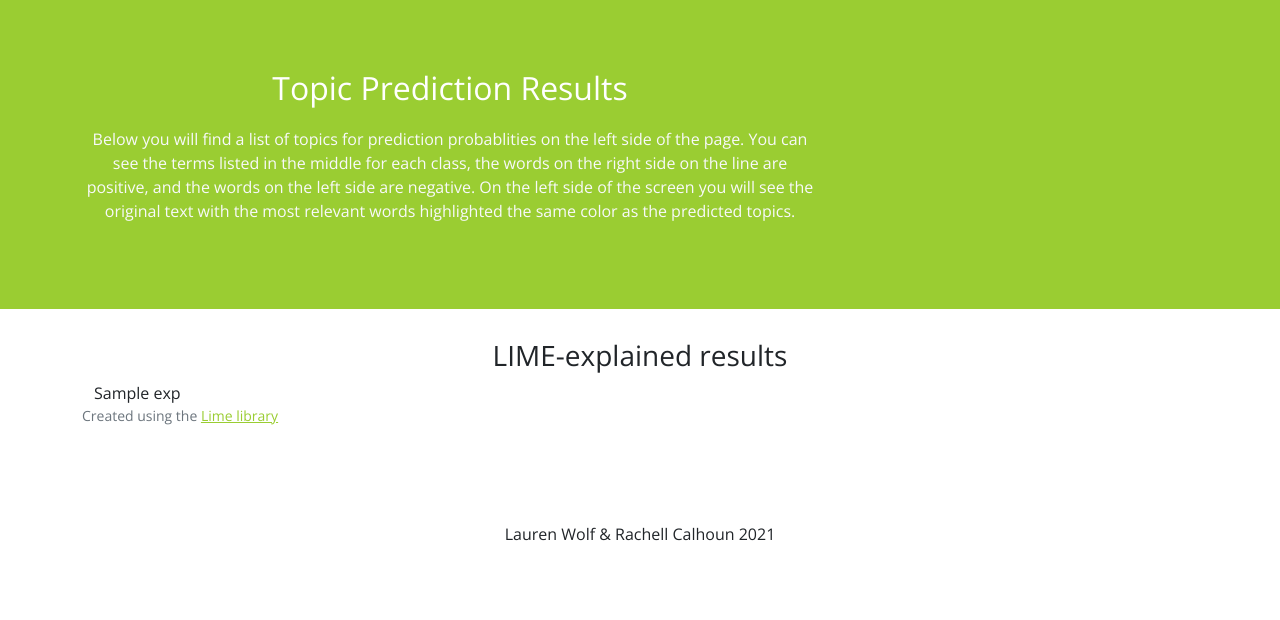
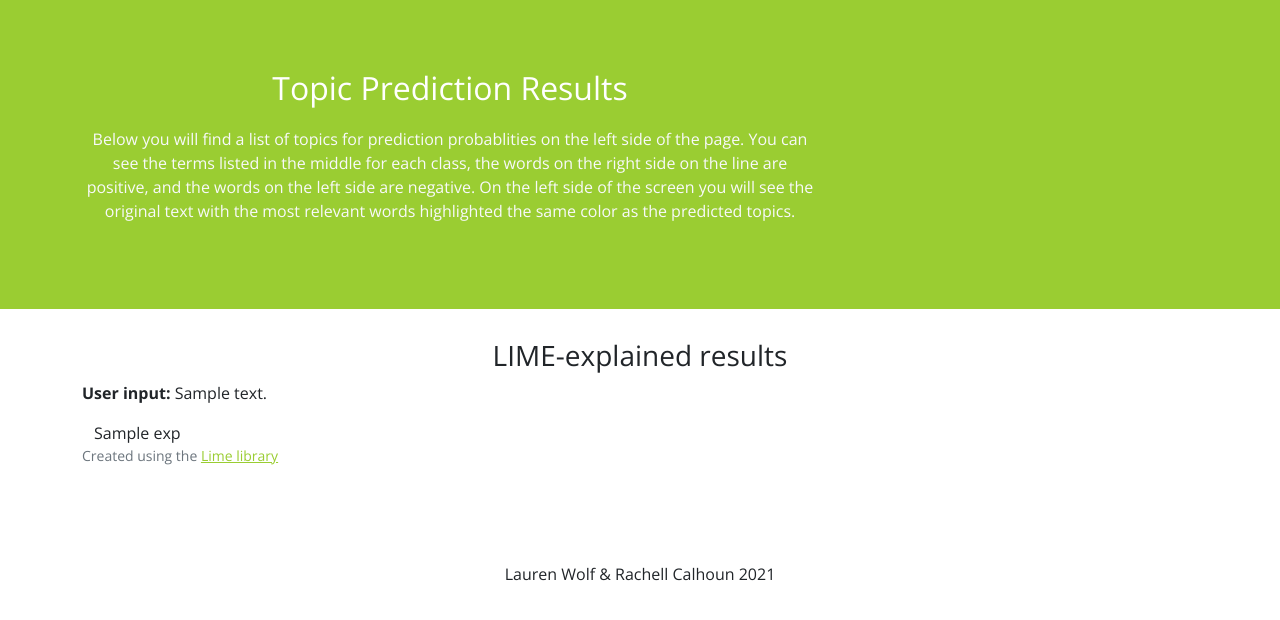
Before and after one commit to RachellCalhoun/text-prediction-app, a Django app: template textprediction/predict/templates/predict/topic_prediction.html in a window 1280 px wide. Shown: the part 74-694 px from the top of the page. Run offline with Django 3.2, Linux system fonts and the light colour scheme; the template is opened without the code that fills it: most values are stand-ins (such as "Sample title", 1, 10 or a date in 2020).

Commit message:
clean user input

```diff
--- a/textprediction/predict/templates/predict/topic_prediction.html
+++ b/textprediction/predict/templates/predict/topic_prediction.html
@@ -9,7 +9,9 @@
     the original text with the most relevant words highlighted the same color as the predicted topics. </p>
   {% endblock top_section %}
 {% block content %}
+
         <h3 align="center">LIME-explained results</h3>
+        <p><strong>User input:</strong> {{ text }}</p>
         <div class="container">
             {{ exp|safe }}
         </div>
--- a/textprediction/predict/views.py
+++ b/textprediction/predict/views.py
@@ -8,6 +8,7 @@ import joblib
 import os
 import pickle
 from lime.lime_text import LimeTextExplainer
+from gensim.parsing import preprocess_string
 
 TOPIC_NAMES = [
     "States, Cities, & Districts (US)",
@@ -92,6 +93,7 @@ def topic_result(request):
         form = TextInputForm(request.POST)
         if form.is_valid():
             text = form.cleaned_data.get('text')
+            cleaned_text = " ".join(preprocess_string(text))
             THIS_FOLDER = os.path.dirname(os.path.abspath(__file__))
             # updated model
             my_file = os.path.join(THIS_FOLDER, 'vec_class_model.pickle')
@@ -111,7 +113,7 @@ def topic_result(request):
 
             # Make a prediction and explain it:
             exp = explainer.explain_instance(
-                text,
+                cleaned_text,
                 classifier_fn=predictor,
                 top_labels=1,
                 num_features=20,
```
Also changed, not shown: 1 other file.
